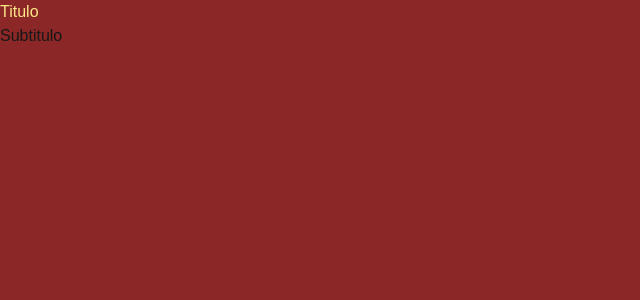
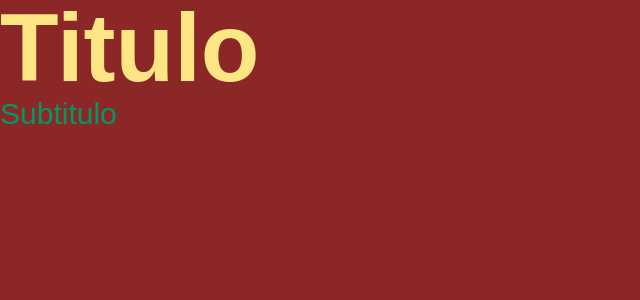
Before and after one commit to caiquemiranda/fundamentals-react, a Next.js app in the folder react-fundamentos/: page /componente/titulo in a window 1280 px wide. Shown: the top 300 px of the page, without its empty margins (0-640 px from the left). Built offline with nearby package versions, Linux system fonts and the light colour scheme.

Commit message:
style css page titulo

```diff
--- a/react-fundamentos/src/app/componente/titulo/page.tsx
+++ b/react-fundamentos/src/app/componente/titulo/page.tsx
@@ -1,8 +1,8 @@
 export default function Page(){
     return (
         <div>
-            <h1 className="text-amber-200">Titulo</h1>
-            <h2>Subtitulo</h2>
+            <h1 className="text-amber-200 text-8xl font-bold">Titulo</h1>
+            <h2 className="text-emerald-600 text-3xl">Subtitulo</h2>
         </div>
     )
 }
```
